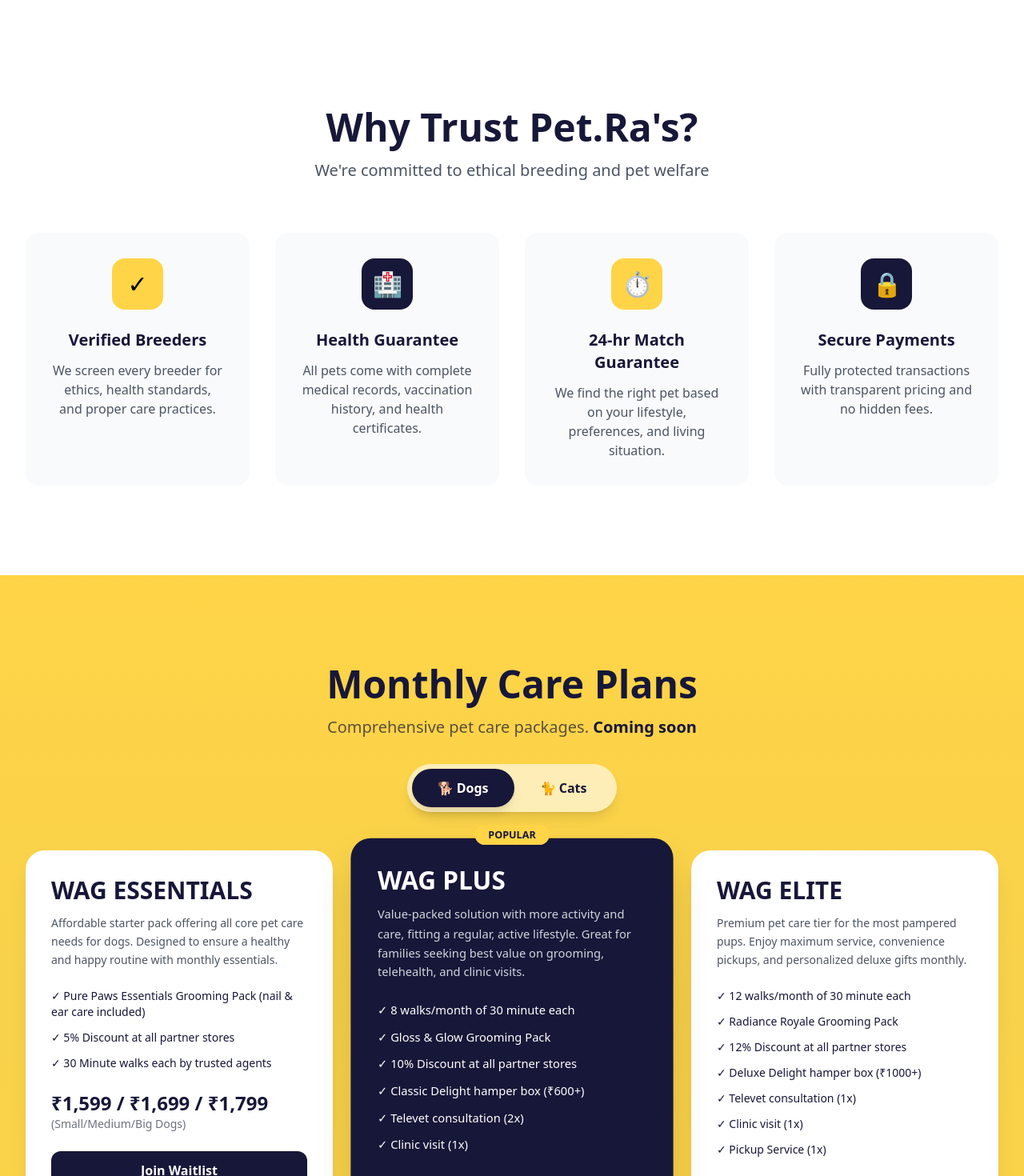
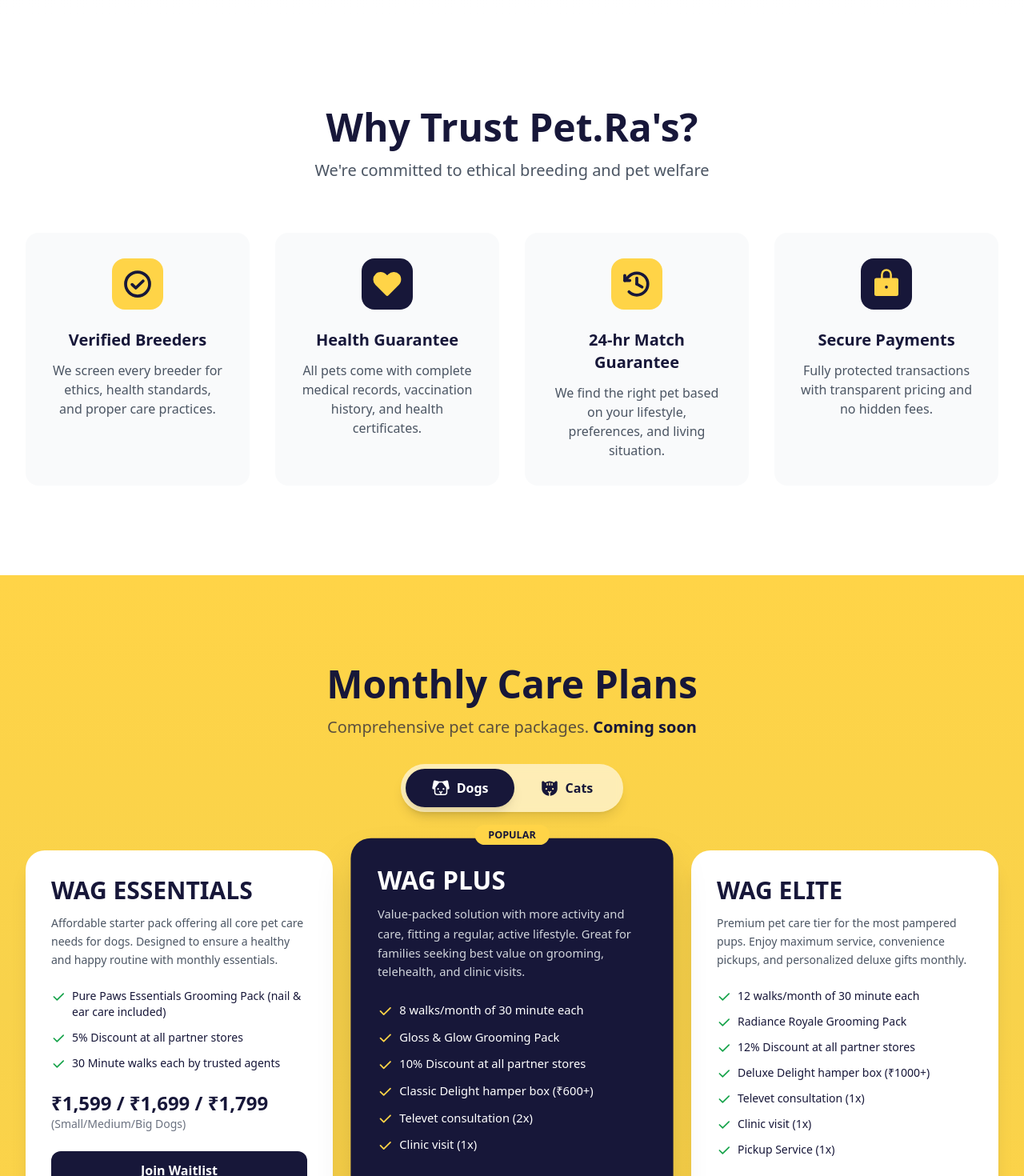
Before and after one commit to abhijithof/petra-pet-finder, a Next.js app: page / in a window 1280 px wide. Shown: the part 3652-5122 px from the top of the page at 80% size. Built offline with nearby package versions, Linux system fonts and the light colour scheme.

Commit message:
Added phospher

```diff
--- a/pages/index.tsx
+++ b/pages/index.tsx
@@ -1,5 +1,6 @@
 import { useState, FormEvent } from 'react';
 import Head from 'next/head';
+import { Check, Shield, Lock, PawPrint, UserCircle, EnvelopeSimple, Phone, MapPin, Dog, Cat, Calendar, CurrencyDollar, NotePencil, MagnifyingGlass, HeartStraight, ClockCounterClockwise, CheckCircle, Bell } from 'phosphor-react';
 
 export default function Home() {
   // Breed suggestions based on pet type
@@ -685,10 +686,10 @@ export default function Home() {
                           formData.petType ? 'bg-green-50/50 border-green-200' : ''
                         } cursor-pointer`}
                       >
-                        <option value="">🐾 Select pet type...</option>
-                        <option value="dog">🐕 Dog</option>
-                        <option value="cat">🐈 Cat</option>
-                        <option value="other">🦜 Other Pets</option>
+                        <option value="">Select pet type...</option>
+                        <option value="dog">Dog</option>
+                        <option value="cat">Cat</option>
+                        <option value="other">Other Pets</option>
                       </select>
                       {formErrors.petType && (
                         <p className="mt-2 text-sm text-red-600 flex items-center">
@@ -769,10 +770,10 @@ export default function Home() {
                           } cursor-pointer`}
                         >
                           <option value="">Select age range...</option>
-                          <option value="0-6months">🐣 0-6 months (Puppy/Kitten)</option>
-                          <option value="6months-2years">🐕 6 months - 2 years (Young)</option>
-                          <option value="2-7years">🦁 2-7 years (Adult)</option>
-                          <option value="7+years">👴 7+ years (Senior)</option>
+                          <option value="0-6months">0-6 months (Puppy/Kitten)</option>
+                          <option value="6months-2years">6 months - 2 years (Young)</option>
+                          <option value="2-7years">2-7 years (Adult)</option>
+                          <option value="7+years">7+ years (Senior)</option>
                         </select>
                         {formErrors.ageRange && (
                           <p className="mt-2 text-sm text-red-600 flex items-center">
@@ -963,8 +964,8 @@ export default function Home() {
             <div className="grid md:grid-cols-2 lg:grid-cols-4 gap-8">
 
               <div className="text-center p-8 bg-gray-50 rounded-2xl hover:shadow-xl transition-shadow">
-                <div className="w-16 h-16 mx-auto mb-6 bg-[#FFD447] rounded-2xl flex items-center justify-center text-3xl">
-                  ✓
+                <div className="w-16 h-16 mx-auto mb-6 bg-[#FFD447] rounded-2xl flex items-center justify-center">
+                  <CheckCircle size={40} weight="bold" className="text-[#171739]" />
                 </div>
                 <h3 className="text-xl font-bold text-[#171739] mb-3">Verified Breeders</h3>
                 <p className="text-gray-600">
@@ -973,8 +974,8 @@ export default function Home() {
               </div>
 
               <div className="text-center p-8 bg-gray-50 rounded-2xl hover:shadow-xl transition-shadow">
-                <div className="w-16 h-16 mx-auto mb-6 bg-[#171739] rounded-2xl flex items-center justify-center text-3xl">
-                  🏥
+                <div className="w-16 h-16 mx-auto mb-6 bg-[#171739] rounded-2xl flex items-center justify-center">
+                  <HeartStraight size={40} weight="fill" className="text-[#FFD447]" />
                 </div>
                 <h3 className="text-xl font-bold text-[#171739] mb-3">Health Guarantee</h3>
                 <p className="text-gray-600">
@@ -983,8 +984,8 @@ export default function Home() {
               </div>
 
               <div className="text-center p-8 bg-gray-50 rounded-2xl hover:shadow-xl transition-shadow">
-                <div className="w-16 h-16 mx-auto mb-6 bg-[#FFD447] rounded-2xl flex items-center justify-center text-3xl">
-                  ⏱️
+                <div className="w-16 h-16 mx-auto mb-6 bg-[#FFD447] rounded-2xl flex items-center justify-center">
+                  <ClockCounterClockwise size={40} weight="bold" className="text-[#171739]" />
                 </div>
                 <h3 className="text-xl font-bold text-[#171739] mb-3">24-hr Match Guarantee</h3>
                 <p className="text-gray-600">
@@ -993,8 +994,8 @@ export default function Home() {
               </div>
 
               <div className="text-center p-8 bg-gray-50 rounded-2xl hover:shadow-xl transition-shadow">
-                <div className="w-16 h-16 mx-auto mb-6 bg-[#171739] rounded-2xl flex items-center justify-center text-3xl">
-                  🔒
+                <div className="w-16 h-16 mx-auto mb-6 bg-[#171739] rounded-2xl flex items-center justify-center">
+                  <Lock size={40} weight="fill" className="text-[#FFD447]" />
                 </div>
                 <h3 className="text-xl font-bold text-[#171739] mb-3">Secure Payments</h3>
                 <p className="text-gray-600">
@@ -1022,23 +1023,25 @@ export default function Home() {
               <div className="inline-flex items-center bg-white/60 backdrop-blur-sm rounded-full p-1.5 shadow-lg">
                 <button
                   onClick={() => setPlansPetType('dog')}
-                  className={`px-8 py-3 rounded-full font-bold transition-all duration-300 ${
+                  className={`px-8 py-3 rounded-full font-bold transition-all duration-300 flex items-center gap-2 ${
                     plansPetType === 'dog'
                       ? 'bg-[#171739] text-white shadow-lg'
                       : 'text-[#171739] hover:bg-white/50'
                   }`}
                 >
-                  🐕 Dogs
+                  <Dog size={24} weight="fill" />
+                  <span>Dogs</span>
                 </button>
                 <button
                   onClick={() => setPlansPetType('cat')}
-                  className={`px-8 py-3 rounded-full font-bold transition-all duration-300 ${
+                  className={`px-8 py-3 rounded-full font-bold transition-all duration-300 flex items-center gap-2 ${
                     plansPetType === 'cat'
                       ? 'bg-[#171739] text-white shadow-lg'
                       : 'text-[#171739] hover:bg-white/50'
                   }`}
                 >
-                  🐈 Cats
+                  <Cat size={24} weight="fill" />
+                  <span>Cats</span>
                 </button>
               </div>
             </div>
@@ -1054,9 +1057,9 @@ export default function Home() {
                     Affordable starter pack offering all core pet care needs for dogs. Designed to ensure a healthy and happy routine with monthly essentials.
                   </p>
                   <div className="space-y-3 mb-6 text-sm text-[#171739]">
-                    <p>✓ Pure Paws Essentials Grooming Pack (nail & ear care included)</p>
-                    <p>✓ 5% Discount at all partner stores</p>
-                    <p>✓ 30 Minute walks each by trusted agents</p>
+                    <p className="flex items-start gap-2"><Check size={18} weight="bold" className="text-green-600 mt-0.5 flex-shrink-0" /> <span>Pure Paws Essentials Grooming Pack (nail & ear care included)</span></p>
+                    <p className="flex items-start gap-2"><Check size={18} weight="bold" className="text-green-600 mt-0.5 flex-shrink-0" /> <span>5% Discount at all partner stores</span></p>
+                    <p className="flex items-start gap-2"><Check size={18} weight="bold" className="text-green-600 mt-0.5 flex-shrink-0" /> <span>30 Minute walks each by trusted agents</span></p>
                   </div>
                   <div className="mb-6">
                     <div className="text-2xl font-bold text-[#171739]">
@@ -1082,12 +1085,12 @@ export default function Home() {
                     Value-packed solution with more activity and care, fitting a regular, active lifestyle. Great for families seeking best value on grooming, telehealth, and clinic visits.
                   </p>
                   <div className="space-y-3 mb-6 text-sm text-white">
-                    <p>✓ 8 walks/month of 30 minute each</p>
-                    <p>✓ Gloss & Glow Grooming Pack</p>
-                    <p>✓ 10% Discount at all partner stores</p>
-                    <p>✓ Classic Delight hamper box (₹600+)</p>
-                    <p>✓ Televet consultation (2x)</p>
-                    <p>✓ Clinic visit (1x)</p>
+                    <p className="flex items-start gap-2"><Check size={18} weight="bold" className="text-[#FFD447] mt-0.5 flex-shrink-0" /> <span>8 walks/month of 30 minute each</span></p>
+                    <p className="flex items-start gap-2"><Check size={18} weight="bold" className="text-[#FFD447] mt-0.5 flex-shrink-0" /> <span>Gloss & Glow Grooming Pack</span></p>
+                    <p className="flex items-start gap-2"><Check size={18} weight="bold" className="text-[#FFD447] mt-0.5 flex-shrink-0" /> <span>10% Discount at all partner stores</span></p>
+                    <p className="flex items-start gap-2"><Check size={18} weight="bold" className="text-[#FFD447] mt-0.5 flex-shrink-0" /> <span>Classic Delight hamper box (₹600+)</span></p>
+                    <p className="flex items-start gap-2"><Check size={18} weight="bold" className="text-[#FFD447] mt-0.5 flex-shrink-0" /> <span>Televet consultation (2x)</span></p>
+                    <p className="flex items-start gap-2"><Check size={18} weight="bold" className="text-[#FFD447] mt-0.5 flex-shrink-0" /> <span>Clinic visit (1x)</span></p>
                   </div>
                   <div className="mb-6">
                     <div className="text-2xl font-bold text-[#FFD447]">
@@ -1113,13 +1116,13 @@ export default function Home() {
                     Premium pet care tier for the most pampered pups. Enjoy maximum service, convenience pickups, and personalized deluxe gifts monthly.
                   </p>
                   <div className="space-y-3 mb-6 text-sm text-[#171739]">
-                    <p>✓ 12 walks/month of 30 minute each</p>
-                    <p>✓ Radiance Royale Grooming Pack</p>
-                    <p>✓ 12% Discount at all partner stores</p>
-                    <p>✓ Deluxe Delight hamper box (₹1000+)</p>
-                    <p>✓ Televet consultation (1x)</p>
-                    <p>✓ Clinic visit (1x)</p>
-                    <p>✓ Pickup Service (1x)</p>
+                    <p className="flex items-start gap-2"><Check size={18} weight="bold" className="text-green-600 mt-0.5 flex-shrink-0" /> <span>12 walks/month of 30 minute each</span></p>
+                    <p className="flex items-start gap-2"><Check size={18} weight="bold" className="text-green-600 mt-0.5 flex-shrink-0" /> <span>Radiance Royale Grooming Pack</span></p>
+                    <p className="flex items-start gap-2"><Check size={18} weight="bold" className="text-green-600 mt-0.5 flex-shrink-0" /> <span>12% Discount at all partner stores</span></p>
+                    <p className="flex items-start gap-2"><Check size={18} weight="bold" className="text-green-600 mt-0.5 flex-shrink-0" /> <span>Deluxe Delight hamper box (₹1000+)</span></p>
+                    <p className="flex items-start gap-2"><Check size={18} weight="bold" className="text-green-600 mt-0.5 flex-shrink-0" /> <span>Televet consultation (1x)</span></p>
+                    <p className="flex items-start gap-2"><Check size={18} weight="bold" className="text-green-600 mt-0.5 flex-shrink-0" /> <span>Clinic visit (1x)</span></p>
+                    <p className="flex items-start gap-2"><Check size={18} weight="bold" className="text-green-600 mt-0.5 flex-shrink-0" /> <span>Pickup Service (1x)</span></p>
                   </div>
                   <div className="mb-6">
                     <div className="text-2xl font-bold text-[#171739]">
@@ -1152,12 +1155,12 @@ export default function Home() {
                     Reliable care starter for cats, offering grooming, regular medical attention, and fun custom treats.
                   </p>
                   <div className="space-y-3 mb-6 text-sm text-[#171739]">
-                    <p>✓ Beginner-Friendly Pack</p>
-                    <p>✓ Gloss & Glow Grooming Pack (bath, nail & ear care)</p>
-                    <p>✓ 10% Discount at all partner stores</p>
-                    <p>✓ Classic Delight hamper box (₹600+)</p>
-                    <p>✓ Televet consultation (1x)</p>
-                    <p>✓ Clinic visit (1x)</p>
+                    <p className="flex items-start gap-2"><Check size={18} weight="bold" className="text-green-600 mt-0.5 flex-shrink-0" /> <span>Beginner-Friendly Pack</span></p>
+                    <p className="flex items-start gap-2"><Check size={18} weight="bold" className="text-green-600 mt-0.5 flex-shrink-0" /> <span>Gloss & Glow Grooming Pack (bath, nail & ear care)</span></p>
+                    <p className="flex items-start gap-2"><Check size={18} weight="bold" className="text-green-600 mt-0.5 flex-shrink-0" /> <span>10% Discount at all partner stores</span></p>
+                    <p className="flex items-start gap-2"><Check size={18} weight="bold" className="text-green-600 mt-0.5 flex-shrink-0" /> <span>Classic Delight hamper box (₹600+)</span></p>
+                    <p className="flex items-start gap-2"><Check size={18} weight="bold" className="text-green-600 mt-0.5 flex-shrink-0" /> <span>Televet consultation (1x)</span></p>
+                    <p className="flex items-start gap-2"><Check size={18} weight="bold" className="text-green-600 mt-0.5 flex-shrink-0" /> <span>Clinic visit (1x)</span></p>
                   </div>
                   <div className="mb-6">
                     <div className="text-3xl font-bold text-[#171739]">₹2,699</div>
@@ -1181,13 +1184,13 @@ export default function Home() {
                     Premium feline package for the discerning cat parent—maximum grooming, deluxe play, and robust telehealth access.
                   </p>
                   <div className="space-y-3 mb-6 text-sm text-white">
-                    <p>✓ Advanced care for higher-end cats</p>
-                    <p>✓ Radiance Royale Grooming Pack (bath, nail & ear care)</p>
-                    <p>✓ 12% Discount at all partner stores</p>
-                    <p>✓ Deluxe Delight hamper box (₹1000+)</p>
-                    <p>✓ Televet consultation (1x)</p>
-                    <p>✓ Clinic visit (1x)</p>
-                    <p>✓ Pickup Service (1x)</p>
+                    <p className="flex items-start gap-2"><Check size={18} weight="bold" className="text-[#FFD447] mt-0.5 flex-shrink-0" /> <span>Advanced care for higher-end cats</span></p>
+                    <p className="flex items-start gap-2"><Check size={18} weight="bold" className="text-[#FFD447] mt-0.5 flex-shrink-0" /> <span>Radiance Royale Grooming Pack (bath, nail & ear care)</span></p>
+                    <p className="flex items-start gap-2"><Check size={18} weight="bold" className="text-[#FFD447] mt-0.5 flex-shrink-0" /> <span>12% Discount at all partner stores</span></p>
+                    <p className="flex items-start gap-2"><Check size={18} weight="bold" className="text-[#FFD447] mt-0.5 flex-shrink-0" /> <span>Deluxe Delight hamper box (₹1000+)</span></p>
+                    <p className="flex items-start gap-2"><Check size={18} weight="bold" className="text-[#FFD447] mt-0.5 flex-shrink-0" /> <span>Televet consultation (1x)</span></p>
+                    <p className="flex items-start gap-2"><Check size={18} weight="bold" className="text-[#FFD447] mt-0.5 flex-shrink-0" /> <span>Clinic visit (1x)</span></p>
+                    <p className="flex items-start gap-2"><Check size={18} weight="bold" className="text-[#FFD447] mt-0.5 flex-shrink-0" /> <span>Pickup Service (1x)</span></p>
                   </div>
                   <div className="mb-6">
                     <div className="text-3xl font-bold text-[#FFD447]">₹4,699</div>
```
Also changed, not shown: package.json (+4 -3 lines), 1 other file (tests, documents, lock files or other folders).
